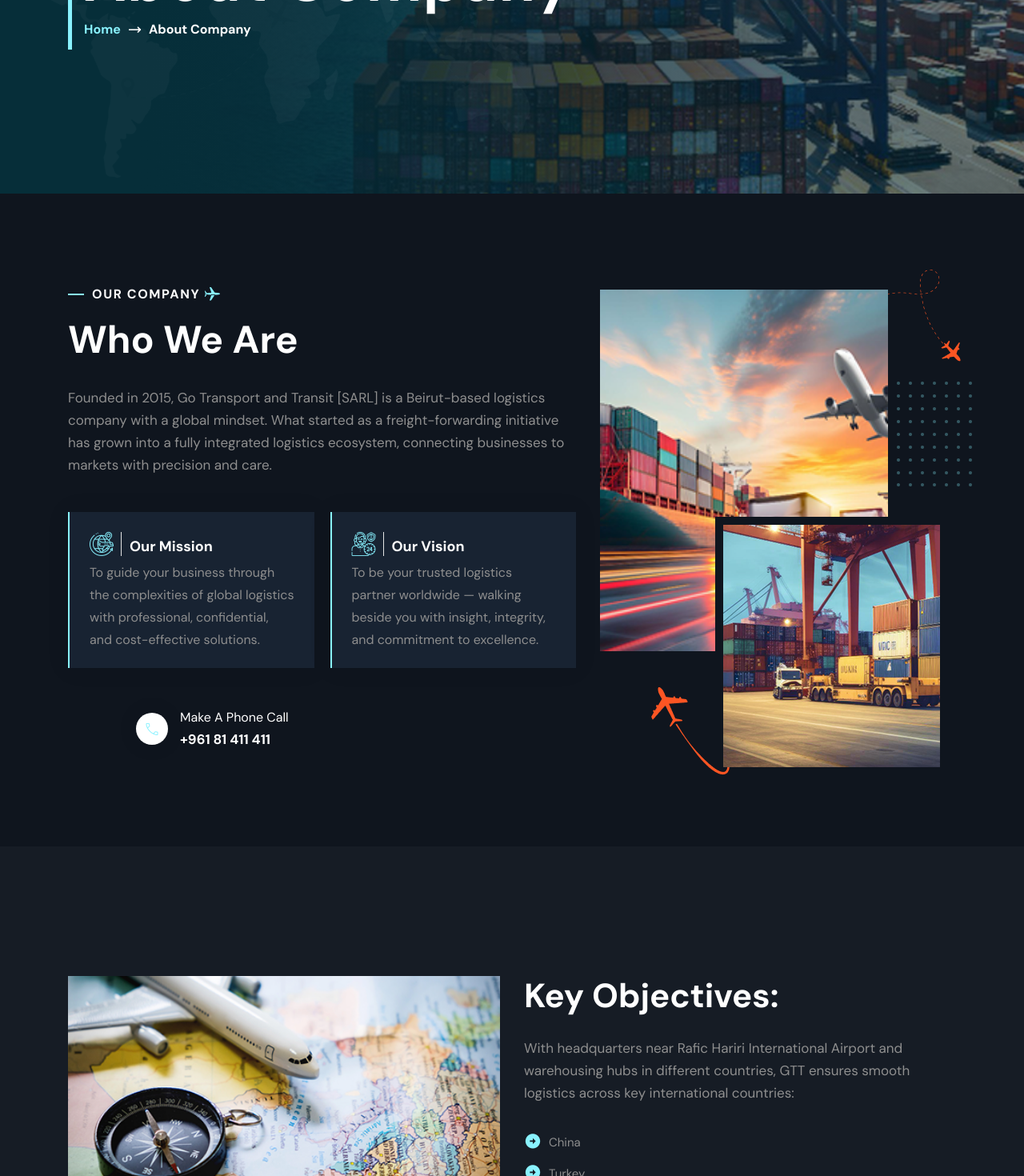
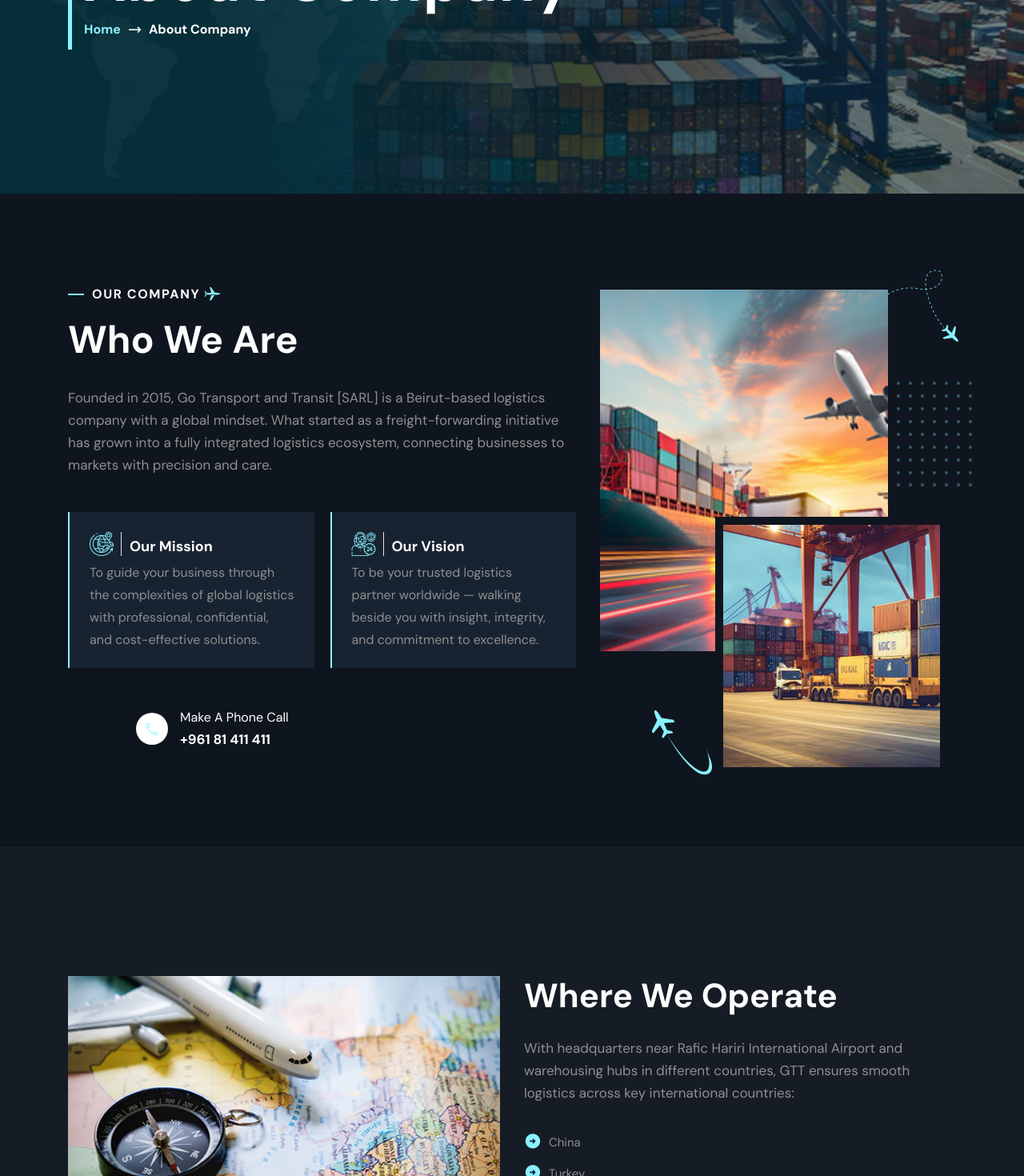
Before and after one commit to NabihAttar/ALWAFA-Website, a Next.js app: page /about in a window 1280 px wide. Shown: the part 381-1851 px from the top of the page at 80% size. Built offline with nearby package versions, Linux system fonts and the light colour scheme.

Commit message:
chore: track large assets with LFS

```diff
--- a/app/about/page.js
+++ b/app/about/page.js
@@ -161,7 +161,7 @@ export default function Home() {
                             </div>
                             <div className="col-xl-5 col-lg-6">
                                 <div className="about-one__img">
-                                    <div className="shape1 float-bob-y"><img src={fixImagePath("shapes/about-v1-shape1.png")} alt="" />
+                                    <div className="shape1 float-bob-y"><img src={fixImagePath("shapes/airplane-down-about.png")} alt="" />
                                     </div>
                                     <div className="shape2 float-bob-y"><img src={fixImagePath("shapes/points.png")} alt="" />
                                     </div>
@@ -175,7 +175,7 @@ export default function Home() {
                                         </div>
 
                                         <div className="shape3 float-bob-y">
-                                            <img src={fixImagePath("shapes/about-v1-shape3.png")} alt="" />
+                                            <img src={fixImagePath("shapes/airplane-up-about.png")} alt="" />
                                         </div>
                                     </div>
                                 </div>
--- a/app/about2/page.js
+++ b/app/about2/page.js
@@ -25,7 +25,7 @@ export default function About2() {
                         </div>
                         <div className="col-xl-6 col-lg-6">
                             <div className="project-details__text2-content">
-                                <h2 style={{ color: "white" }}>Key Objectives:</h2>
+                                <h2 style={{ color: "white" }}>Where We Operate</h2>
                                 <p style={{ color: "rgb(143, 143, 143)" }}>
                                     With headquarters near Rafic Hariri International Airport and warehousing hubs in different countries, GTT ensures smooth logistics across key international countries:
                                 </p>
```
